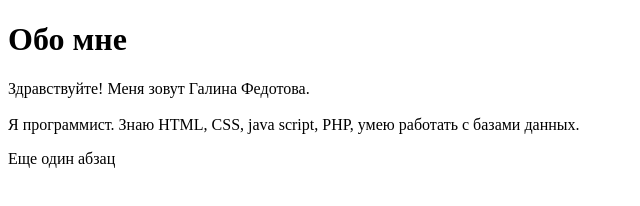
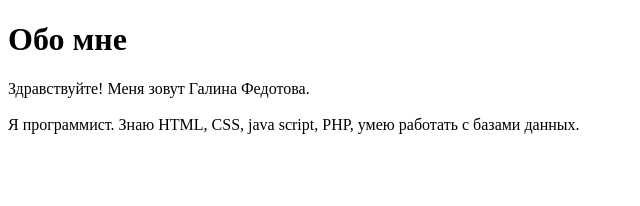
Before and after one commit to GalinA357/GalinA357.github.io, a plain HTML site: page index.html in a window 1280 px wide. Shown: the whole page, without its empty margins (0-640 px from the left). Drawn offline with Linux system fonts and the light colour scheme.

Commit message:
Уделение

```diff
--- a/index.html
+++ b/index.html
@@ -18,7 +18,7 @@
 <p>Здравствуйте! Меня зовут Галина Федотова.<br><br>
  Я программист.
 Знаю HTML, CSS, java script, PHP, умею работать с базами данных.</p>
-<p>Еще один абзац</p>
+
 
 </body>
 
```
